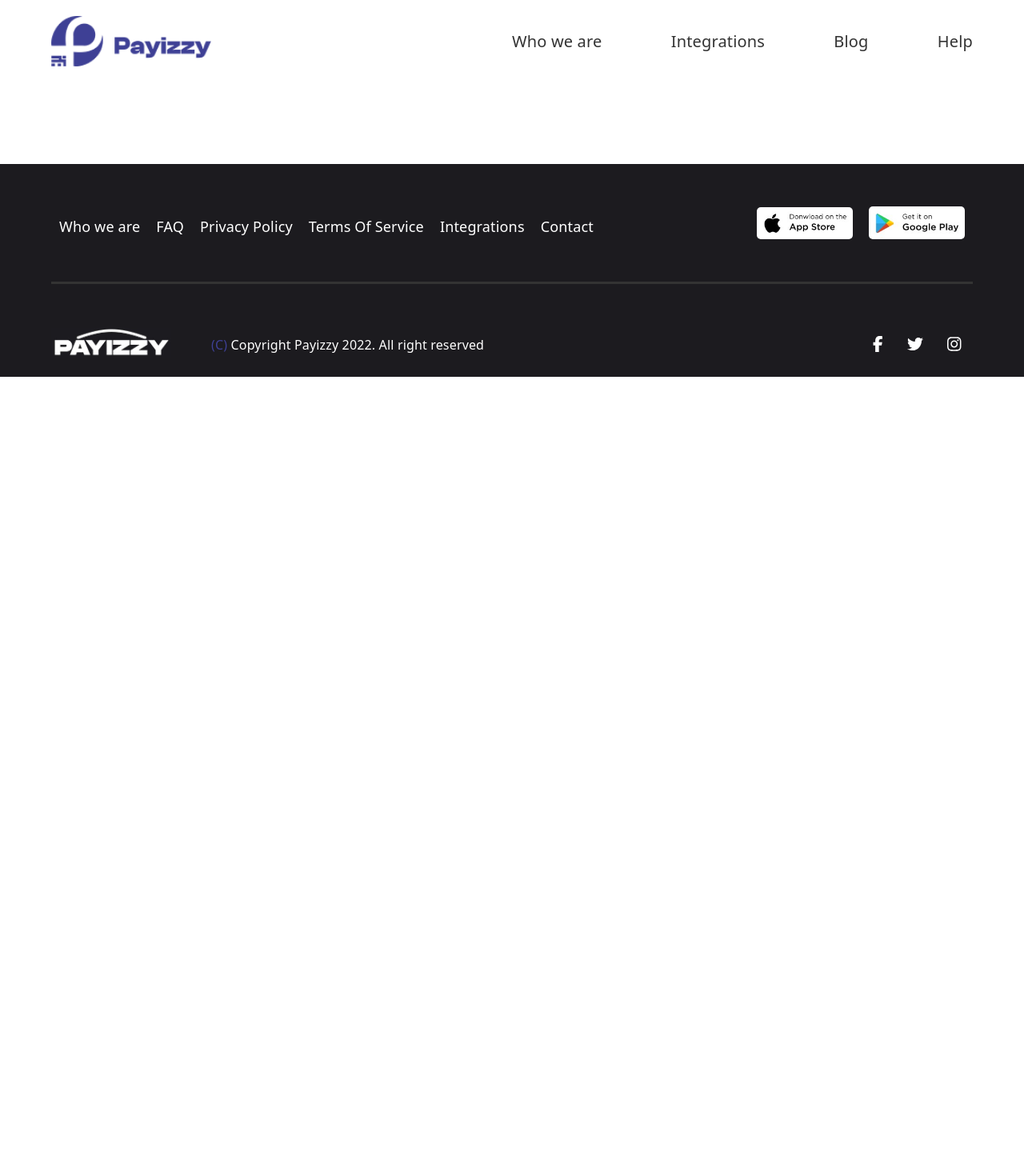
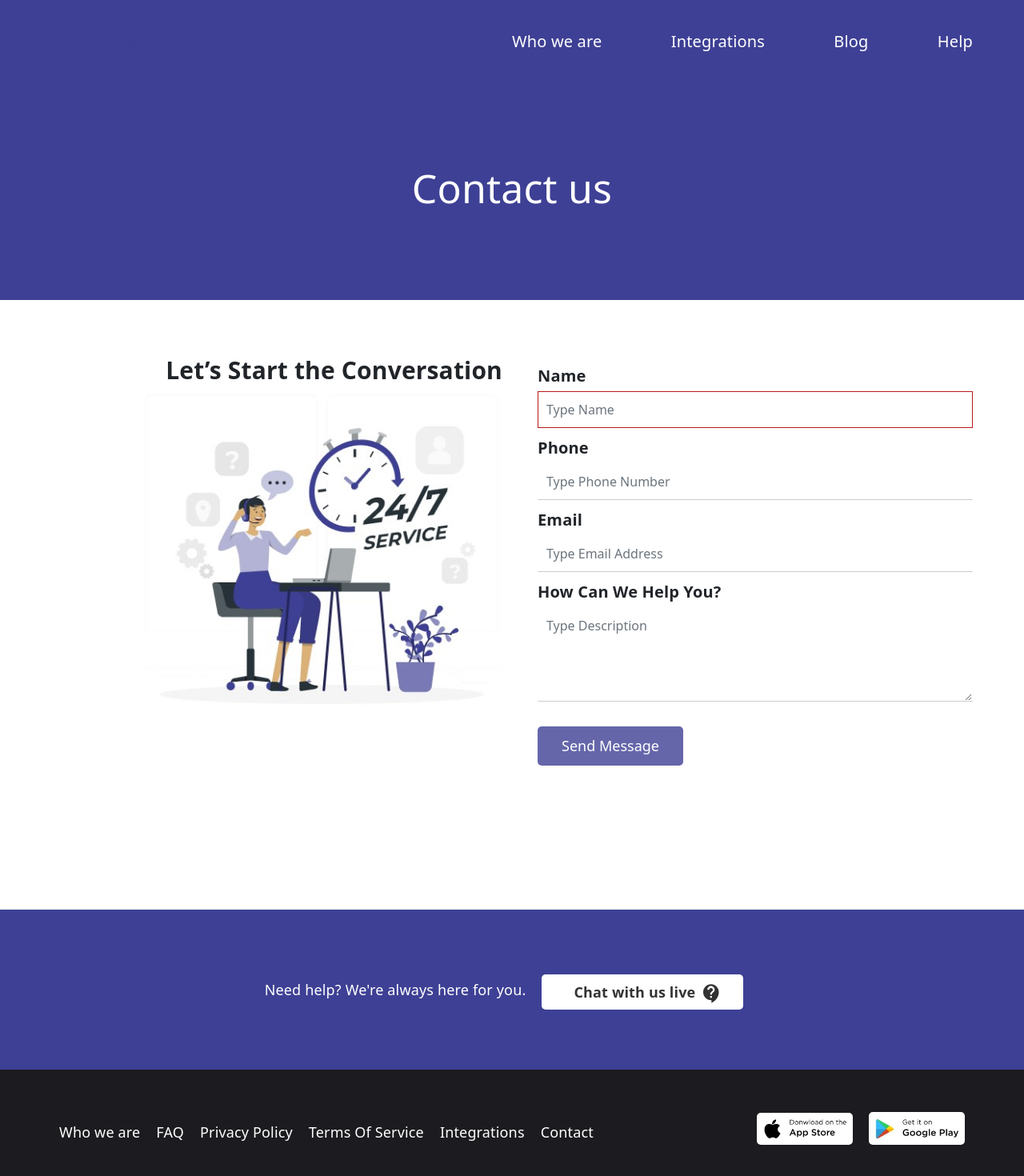
Before and after one commit to Boogie27/payizzy, a React (Create React App) app: page /contact-us in a window 1280 px wide. Shown: the top 1470 px of the page at 80% size. Before the commit the page ends 800 px from the top, so only its background shows below. Built offline with nearby package versions, Linux system fonts and the light colour scheme.

Commit message:
payizzy-app

```diff
--- a/src/App.js
+++ b/src/App.js
@@ -10,7 +10,10 @@ import Footer from './components/footer/Footer'
 
 import Home from './components/home/Home'
 import Blog from './components/blog/home/Blog'
+import ContactUs from './components/contact/ContactUs'
 import Preloader from './components/preloader/Preloader'
+
+
 
 // Static data for  development
 import {
@@ -31,6 +34,7 @@ function App() {
   const animateEffect = useRef()
   const preloaderEffect = useRef()
 
+
   // smooth scroll state
   const [help, setHelp] = useState('')
   const [blog, setBlog] = useState('')
@@ -40,6 +44,7 @@ function App() {
   const [animate, setAnimate] = useState(false)
   const [sideNav, setSideNav] = useState(false)
   const [floatNav, setFloatNav] = useState(false)
+  const [navType, setNavType] = useState('')
   const [bannerImage, setBannerImage] = useState(bannerImageStatic)
   const [bannerTwo, setBannerTwo] = useState(bannerTwoStatic)
   const [faqItems, setFaqItems] = useState(faqItemsStatic)
@@ -155,15 +160,19 @@ function App() {
     }
 
 
+
+
     animateEffect.current = animateBanner
     navScrollEffect.current = windowsScrollEvent
     preloaderEffect.current = preloader
+
 
     useEffect(() => {
       navScrollEffect.current()
       animateEffect.current()
       preloaderEffect.current()
     }, [])
+
 
 
   return (
@@ -173,10 +182,11 @@ function App() {
           <Preloader/>
         ) : (
           <Fragment>
-            <div className="navigation"><Navigation sections={sections} scrollToSection={scrollToSection} sideNav={sideNav} sideNavToggle={sideNavToggle} floatNav={floatNav}/></div>
+            <div className={`navigation ${navType}`}><Navigation sections={sections} scrollToSection={scrollToSection} sideNav={sideNav} sideNavToggle={sideNavToggle} floatNav={floatNav}/></div>
               <Routes>
-                <Route path="/" element={<Home fetchElementRef={fetchElementRef} animate={animate} bannerImage={bannerImage} bannerDesc={bannerDesc} bannerTwo={bannerTwo} faqItems={faqItems} faqQuestion={faqQuestion} toggleFqContent={toggleFqContent}/>}/>
+                <Route path="/" element={<Home setNavType={setNavType} fetchElementRef={fetchElementRef} animate={animate} bannerImage={bannerImage} bannerDesc={bannerDesc} bannerTwo={bannerTwo} faqItems={faqItems} faqQuestion={faqQuestion} toggleFqContent={toggleFqContent}/>}/>
                 <Route path="/blog" element={<Blog featuredPost={featuredPost}/>}/>
+                <Route path="/contact-us" element={<ContactUs setNavType={setNavType}/>}/>
               </Routes>
             <div className="footer"><Footer /></div>
           </Fragment>
--- a/src/components/File.js
+++ b/src/components/File.js
@@ -54,6 +54,11 @@ const user_img = (string) => {
 
 
 
+const contact_img = (string) => {
+    return 'asset/images/contact/' + string
+}
+
+
 
 
 
@@ -63,4 +68,5 @@ export {
     user_img,
     blog_img,
     app_image,
+    contact_img,
 }
--- /dev/null
+++ b/src/components/contact/ContactUs.js
@@ -0,0 +1,124 @@
+import React, { useEffect } from 'react';
+import { NavLink } from 'react-router-dom'
+import Col from 'react-bootstrap/Col';
+import Row from 'react-bootstrap/Row';
+import {  contact_img } from '../File'
+
+
+
+const ContactUs = ({setNavType}) => {
+
+    useEffect(() => {
+       // get pathname and set page navigatios
+        const path_name = window.location.pathname
+        if(path_name === '/contact-us'){
+            setNavType('blue')
+        }
+      }, [setNavType])
+
+    return (
+        <div className="contact-us-container">
+            <TitleHeader/>
+            <ContactUsBody/>
+            <NeedHelp/>
+        </div>
+    )
+}
+
+
+export default ContactUs
+
+
+
+const TitleHeader = () => {
+    return (
+        <div className="main-title-header">
+           <div className="title-header">
+                <h3>Contact us</h3>
+           </div>
+        </div>
+    )
+}
+
+
+
+
+const ContactUsBody = () => {
+    return (
+        <div className="contact-us-body">
+            <Row className="show-grid">
+                <Col xs={12} sm={12} md={6} lg={6} xl={6}><LeftSide/></Col>
+                <Col xs={12} sm={12} md={6} lg={6} xl={6}><RightSide/></Col>
+            </Row>
+        </div>
+    )
+}
+
+
+
+
+
+
+const LeftSide = () => {
+    return (
+        <div className="left-side">
+            <div className="title-header">
+                <h3>Let’s Start the Conversation</h3>
+            </div>
+            <div className="image">
+                <img src={contact_img('1.jpg')} alt="contact-1"/>
+            </div>
+        </div>
+    )
+}
+
+
+
+
+const RightSide = () => {
+    return (
+        <div className="right-side">
+            <div className="form">
+                <div className="form-group">
+                    <label htmlFor="">Name</label>
+                    <input type="text" className="form-control error" placeholder="Type Name"/>
+                </div>
+                <div className="form-group">
+                    <label htmlFor="">Phone</label>
+                    <input type="text" className="form-control" placeholder="Type Phone Number"/>
+                </div>
+                <div className="form-group">
+                    <label htmlFor="">Email</label>
+                    <input type="text" className="form-control" placeholder="Type Email Address"/>
+                </div>
+                <div className="form-group">
+                    <label htmlFor="">How Can We Help You?</label>
+                    <textarea rows={4} cols={40}  className="form-control" placeholder="Type Description"></textarea>
+                </div>
+                <div className="form-group  button">
+                    <button type="button">Send Message</button>
+                </div>
+            </div>
+        </div>
+    )
+}
+
+
+
+
+
+const NeedHelp = () =>{
+    return (
+        <div className="need-help">
+            <div className="left-side">
+                <p>Need help? We're always here for you.</p>
+            </div>
+            <div className="right-side">
+                <NavLink to="/">
+                    Chat with us live
+                    <img src={contact_img('2.svg')} alt="need-help"/>
+                </NavLink>
+            </div>
+        </div>
+    )
+}
--- a/src/components/css/Style.css
+++ b/src/components/css/Style.css
@@ -107,6 +107,9 @@ a {
     width: 100%;
     position: relative;
 }
+.navigation.blue{
+    background-color: #3E4095;
+}
 .navigation-container .main-navi{
     background-color: #fff;
 }
@@ -147,6 +150,13 @@ a {
     cursor: pointer;
     color: #3E4095;
 }
+.navigation.blue .nav-right .nav-icon .icon{
+    color: #fff;
+}
+.navigation.blue .nav-right.main ul li a{
+    color: #fff;
+}
+
 /* ******** FLOATING NAVIGATION *************** */
 .float-navigation{
     opacity: 0;
@@ -1737,3 +1747,158 @@ a {
         font-size: 18px;
     }
 }
+/* ************** CONTACT US SECTION ************* */
+.contact-us-container{
+
+}
+.contact-us-container .main-title-header{
+    height: 170px;
+    background-color: #3E4095;
+}
+.contact-us-container .main-title-header .title-header h3{
+    color: #fff;
+    font-size: 50px;
+    text-align: center;
+}
+.contact-us-body{
+    width: 90%;
+    margin: 0 auto;
+    padding: 70px 0px 150px 0px;
+}
+.contact-us-body .left-side .title-header h3{
+    width: 100%;
+    font-size: 30px;
+    font-weight: bold;
+    text-align: right;
+}
+.contact-us-body .left-side .image{
+    width: 100%;
+    text-align: right;
+}
+.contact-us-body .left-side .image img{
+    width: 450px;
+}
+.contact-us-body .right-side .form{
+    padding-left: 20px;
+}
+.contact-us-body .right-side .form label{
+    font-size: 20px;
+    font-weight: 600;
+}
+.contact-us-body .right-side .form input,
+.contact-us-body .right-side .form textarea{
+    border: none;
+    padding: 10px;
+    border-radius: 0px;
+    border: 1px solid transparent;
+    border-bottom: 1px solid #ccc;
+}
+.contact-us-body .right-side .form input.error,
+.contact-us-body .right-side .form textarea.error{
+    border: 1px solid rgb(185, 26, 26);
+}
+.contact-us-body .right-side .form input:focus,
+.contact-us-body .right-side .form textarea:focus{
+    outline: none;
+    box-shadow: none;
+    border-radius: 4px;
+    border: 1px solid #3E4095;
+}
+.contact-us-body .right-side .form .button{
+  margin: 30px 0px;
+}
+.contact-us-body .right-side .form button{
+    border: none;
+    color: #fff;
+    font-size: 18px;
+    border-radius: 5px;
+    padding: 5px 30px;
+    background-color: #6566AA;
+    transition: background-color 0.4s ease;
+}
+.contact-us-body .right-side .form button:hover{
+    background-color: #3E4095;
+}
+.contact-us-container .need-help{
+    background-color: #3E4095;
+}
+.contact-us-container .need-help{
+    width: 100%;
+    margin: 0 auto;
+    height: 200px;
+    display: flex;
+    align-items: center;
+    justify-content: center;
+}
+.contact-us-container .need-help p{
+    margin: 0px;
+    color: #fff;
+    font-size: 18px;
+}
+.contact-us-container .need-help .right-side a{
+    margin: 0px 20px;
+    font-weight: 600;
+    font-size: 18px;
+    padding: 10px 40px;
+    border-radius: 5px;
+    background-color: #fff;
+}
+.contact-us-container .need-help .right-side a:hover{
+    color: #333;
+}
+.contact-us-container .need-help .right-side img{
+    width: 20px;
+    right: -10px;
+    position: relative;
+}
+@media only screen and (max-width: 992px){
+    .contact-us-body .left-side .image img{
+        width: 100%;
+    }
+    .contact-us-body .left-side .title-header h3{
+        text-align: center;
+        font-size: 28px;
+    }
+}
+@media only screen and (max-width: 767px){
+    .contact-us-container .need-help .right-side a{
+        font-size: 15px;
+        padding: 10px 30px;
+    }
+    .contact-us-container .need-help p{
+        font-size: 15px;
+    }
+    .contact-us-body .left-side .image{
+        text-align: center;
+    }
+    .contact-us-body .left-side .image img{
+        width: 300px;
+    }
+    .contact-us-body .right-side .form{
+        padding-left: 0px;
+    }
+    .contact-us-body .right-side .form .form-group{
+        margin-bottom: 20px;
+    }
+}
+@media only screen and (max-width: 567px){
+    .contact-us-body .left-side{
+        margin-bottom: 30px;
+    }
+    .contact-us-body .left-side .image img{
+        width: 70%;
+    }
+    .contact-us-body{
+        width: 100%;
+        padding: 70px 10px;
+    }
+    .contact-us-container .main-title-header .title-header h3{
+        font-size: 40px;
+    }
+    .contact-us-container .need-help{
+        height: inherit;
+        display: block;
+        text-align: center;
+        padding: 60px 0px;
+    }
+}
--- a/src/components/footer/Footer.js
+++ b/src/components/footer/Footer.js
@@ -39,7 +39,7 @@ const FooterTop = () => {
                     <li><NavLink to="/">Privacy Policy</NavLink></li>
                     <li><NavLink to="/">Terms Of Service</NavLink></li>
                     <li><NavLink to="/">Integrations</NavLink></li>
-                    <li><NavLink to="/">Contact</NavLink></li>
+                    <li><NavLink to="/contact-us">Contact</NavLink></li>
                 </ul>
             </div>
             <div className="footer-app-img">
--- a/src/components/navigation/Navigation.js
+++ b/src/components/navigation/Navigation.js
@@ -47,7 +47,7 @@ const NavigationLeft = () => {
 
 const NavigationRight = ({sections, scrollToSection, sideNavToggle}) => {
     return (
-        <div className="nav-right">
+        <div className="nav-right main">
             <ul className="nav-links">
                 <li onClick={() => scrollToSection(sections.whoWeAre)}><NavLink to="/">Who we are</NavLink></li>
                 <li onClick={() => scrollToSection(sections.integrations)}><NavLink to="/">Integrations</NavLink></li>
```
Also changed, not shown: src/components/home/Home.js (+9 -2 lines), public/asset/images/contact/1.jpg (added), public/asset/images/contact/2.svg (added).
